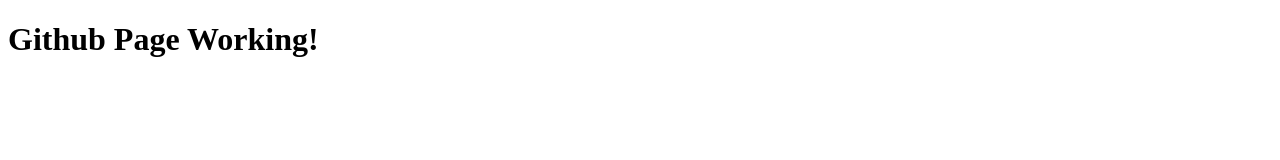
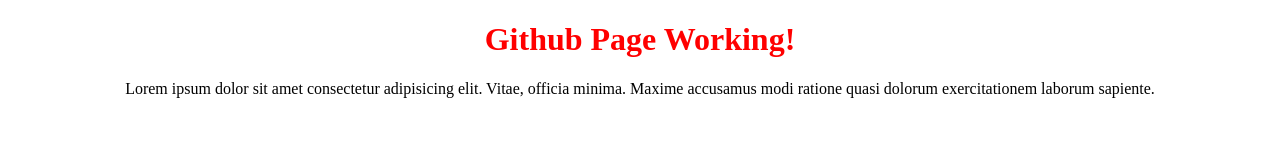
Before and after one commit to tavimunteanu/Exemplu_MagazinOnline, a plain HTML site: page index.html in a window 1280 px wide. Drawn offline with Linux system fonts and the light colour scheme.

Commit message:
add paragraph and h1 red

```diff
--- a/index.html
+++ b/index.html
@@ -4,8 +4,17 @@
     <meta charset="UTF-8">
     <meta name="viewport" content="width=device-width, initial-scale=1.0">
     <title>Document</title>
+    <style>
+        h1, p{
+            text-align: center;
+        }
+        h1{
+            color: red;
+        }
+    </style>
 </head>
 <body>
     <h1>Github Page Working!</h1>
+    <p>Lorem ipsum dolor sit amet consectetur adipisicing elit. Vitae, officia minima. Maxime accusamus modi ratione quasi dolorum exercitationem laborum sapiente.</p>
 </body>
 </html>
```
